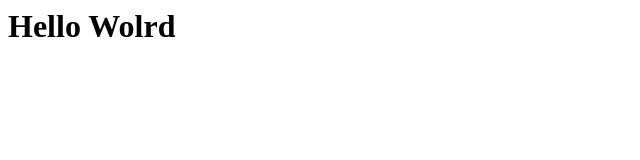
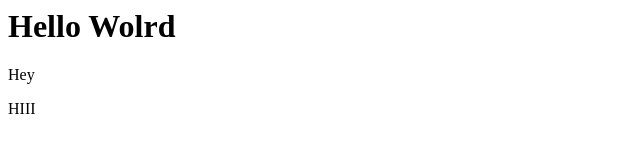
Before and after one commit to urban13e3/kagboladeSEN306, a plain HTML site: page Week-3/index.html in a window 1280 px wide. Shown: the full height of the page, 0-640 px from the left. Drawn offline with Linux system fonts and the light colour scheme.

Commit message:
Add about section

```diff
--- a/Week-3/index.html
+++ b/Week-3/index.html
@@ -1 +1,3 @@
 <h1>Hello Wolrd</h1>
+<p>Hey</p>
+<p>HIII</p>
```
